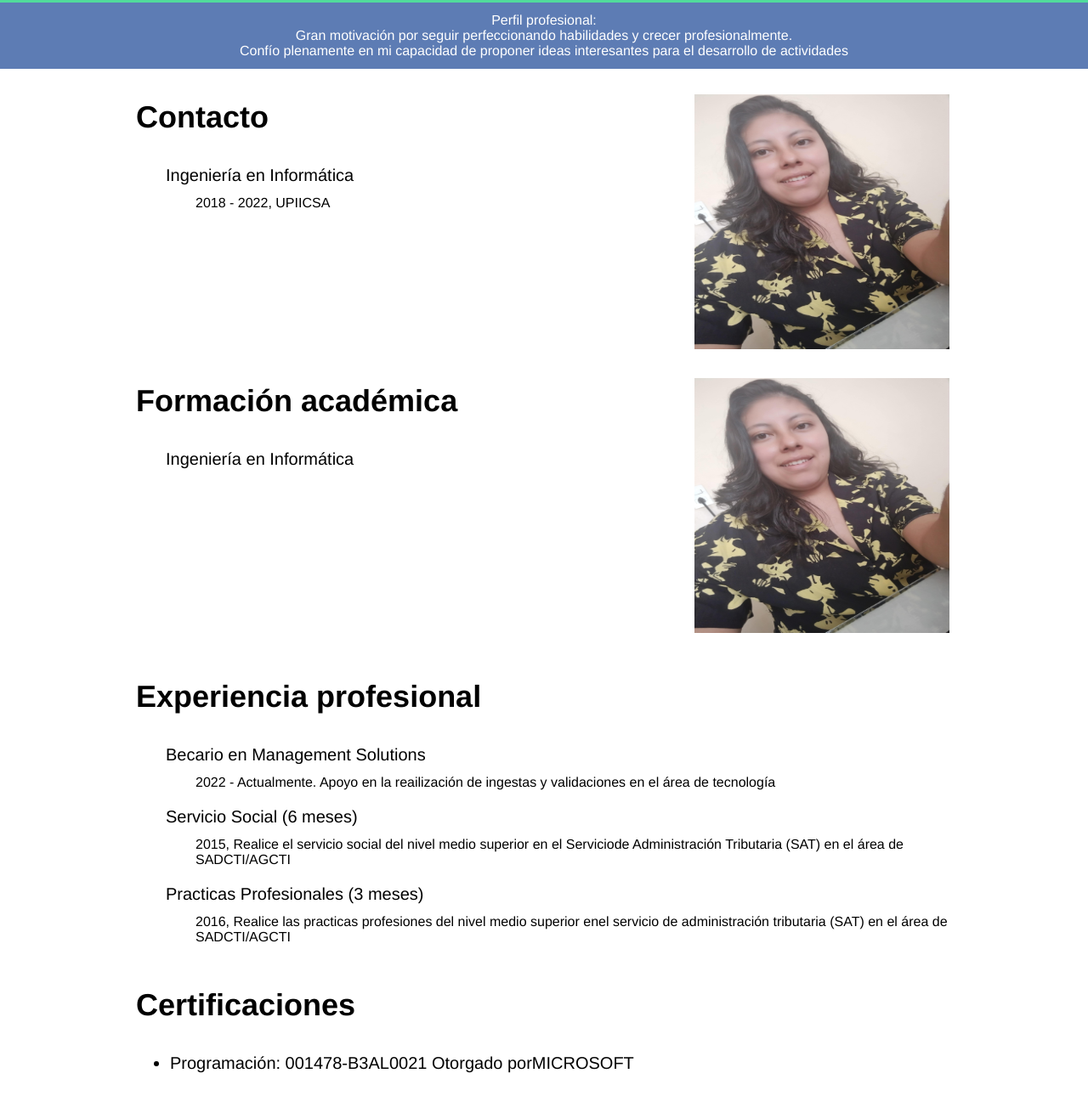
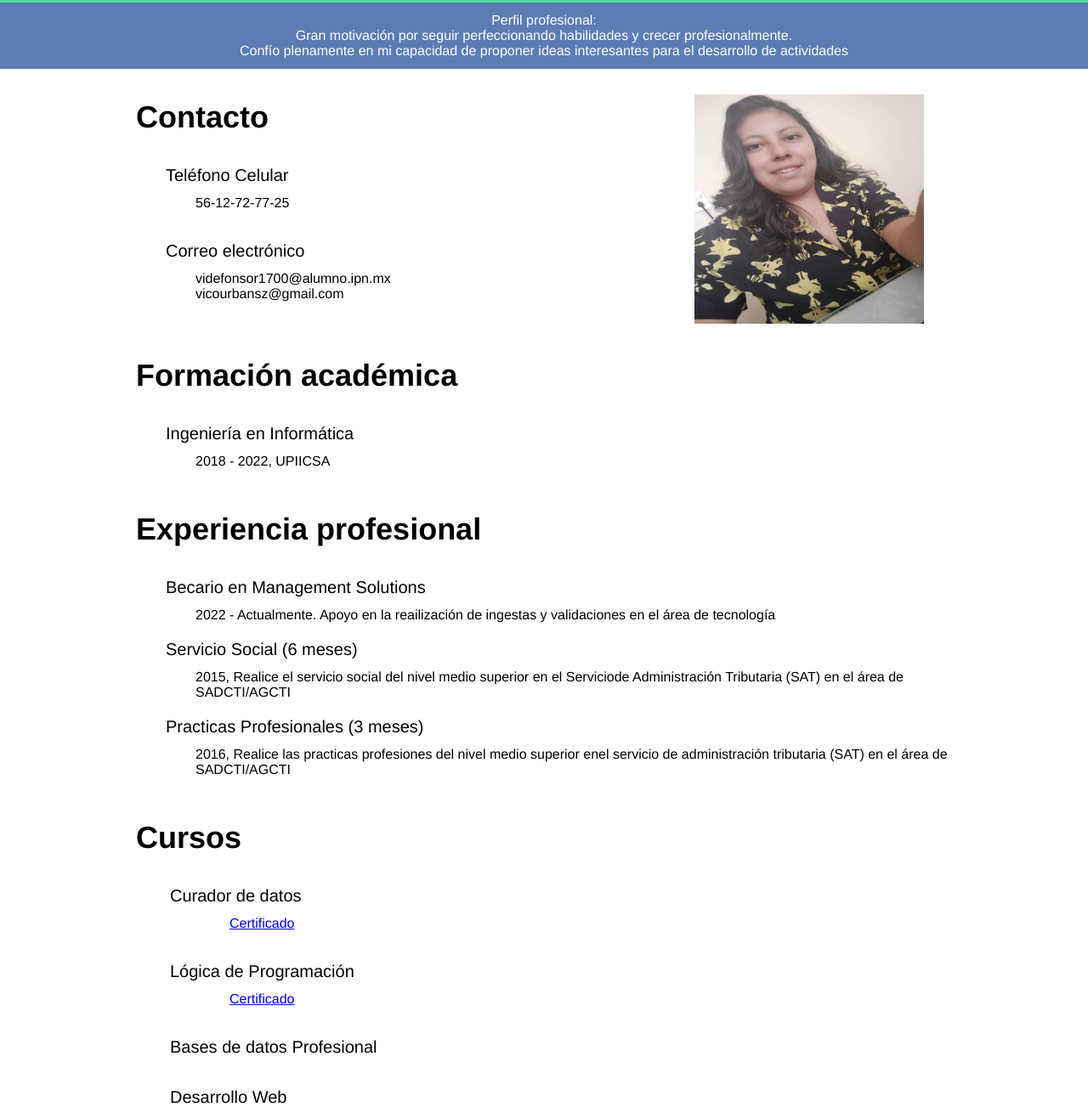
Before and after one commit to Vicoo-Urb/Curriculum_V, a plain HTML site: page cv/index.html in a window 1280 px wide. Shown: the part 109-1419 px from the top of the page at 85% size. Drawn offline with Linux system fonts and the light colour scheme.

Commit message:
ahora si bien xd

```diff
--- a/cv/index.html
+++ b/cv/index.html
@@ -25,28 +25,29 @@
                         <h3 style="font-size: 36px; font-weight: 700;">Contacto</h3>
                         <div>
                             <dl>
+
+                                <dt style="font-size: 20px; margin-bottom: 12px; margin-top: 36px; margin-left: 35px;">Teléfono Celular</dt>
+                                <dd style="margin-left: 70px;">56-12-72-77-25</dd>
+                                <dt style="font-size: 20px; margin-bottom: 12px; margin-top: 36px; margin-left: 35px;">Correo electrónico</dt>
+                                <dd style="margin-left: 70px;">videfonsor1700@alumno.ipn.mx</dd>
+                                <dd style="margin-left: 70px;">vicourbansz@gmail.com</dd>
+
+                            </dl>
+                        </div>
+                    </div>
+                    <div style="display:inline-block; width: 30%; margin-top: 30px;">
+                        <img src="img/me.jpg" width="270" height="270">
+                    </div>
+
+                    <div style="margin-top: 20px">
+                        <h3 style="font-size: 36px; font-weight: 700;">Formación académica</h3>
+                        <div>
+                            <dl>
                                 <dt style="font-size: 20px; margin-bottom: 12px; margin-top: 36px; margin-left: 35px;">Ingeniería en Informática</dt>
                                 <dd style="margin-left: 70px;">2018 - 2022, UPIICSA</dd>
 
                             </dl>
                         </div>
-                    </div>
-                    <div style="display:inline-block; width: 30%; margin-top: 30px;">
-                        <img src="img/me.jpg" width="300" height="300">
-                    </div>
-
-                    <div style="display:inline-block; width: 68%; vertical-align: top;">
-                        <h3 style="font-size: 36px; font-weight: 700;">Formación académica</h3>
-                        <div>
-                            <dl>
-                                <dt style="font-size: 20px; margin-bottom: 12px; margin-top: 36px; margin-left: 35px;">Ingeniería en Informática</dt>
-
-
-                            </dl>
-                        </div>
-                    </div>
-                    <div style="display:inline-block; width: 30%; margin-top: 30px;">
-                        <img src="img/me.jpg" width="300" height="300">
                     </div>
 
 
@@ -69,10 +70,16 @@
                 </div>
 
                 <div style="margin-top: 50px;">
-                    <h3 style="font-size: 36px; font-weight: 700;">Certificaciones</h3>
+                    <h3 style="font-size: 36px; font-weight: 700;">Cursos</h3>
                     <div>
                         <ul>
-                            <li style="font-size: 20px; margin-bottom: 12px; margin-top: 36px; " >Programación: 001478-B3AL0021 Otorgado porMICROSOFT</li>
+                            <dt style="font-size: 20px; margin-bottom: 12px; margin-top: 36px; " >Curador de datos</dt>
+                            <dd style="margin-left: 70px;"><a href="https://capacitateparaelempleo.org/verifica/l11sanm91/" target="_blanck">Certificado</a></dd>
+                            <dt style="font-size: 20px; margin-bottom: 12px; margin-top: 36px; " >Lógica de Programación</dt>
+                            <dd style="margin-left: 70px;"><a href="https://capacitateparaelempleo.org/verifica/iu136mw1r/" target="_blanck">Certificado</a></dd>
+                            <dt style="font-size: 20px; margin-bottom: 12px; margin-top: 36px; " >Bases de datos Profesional</dt>
+
+                            <dt style="font-size: 20px; margin-bottom: 12px; margin-top: 36px; " >Desarrollo Web</dt>
 
                         </ul>
                     </div>
```
